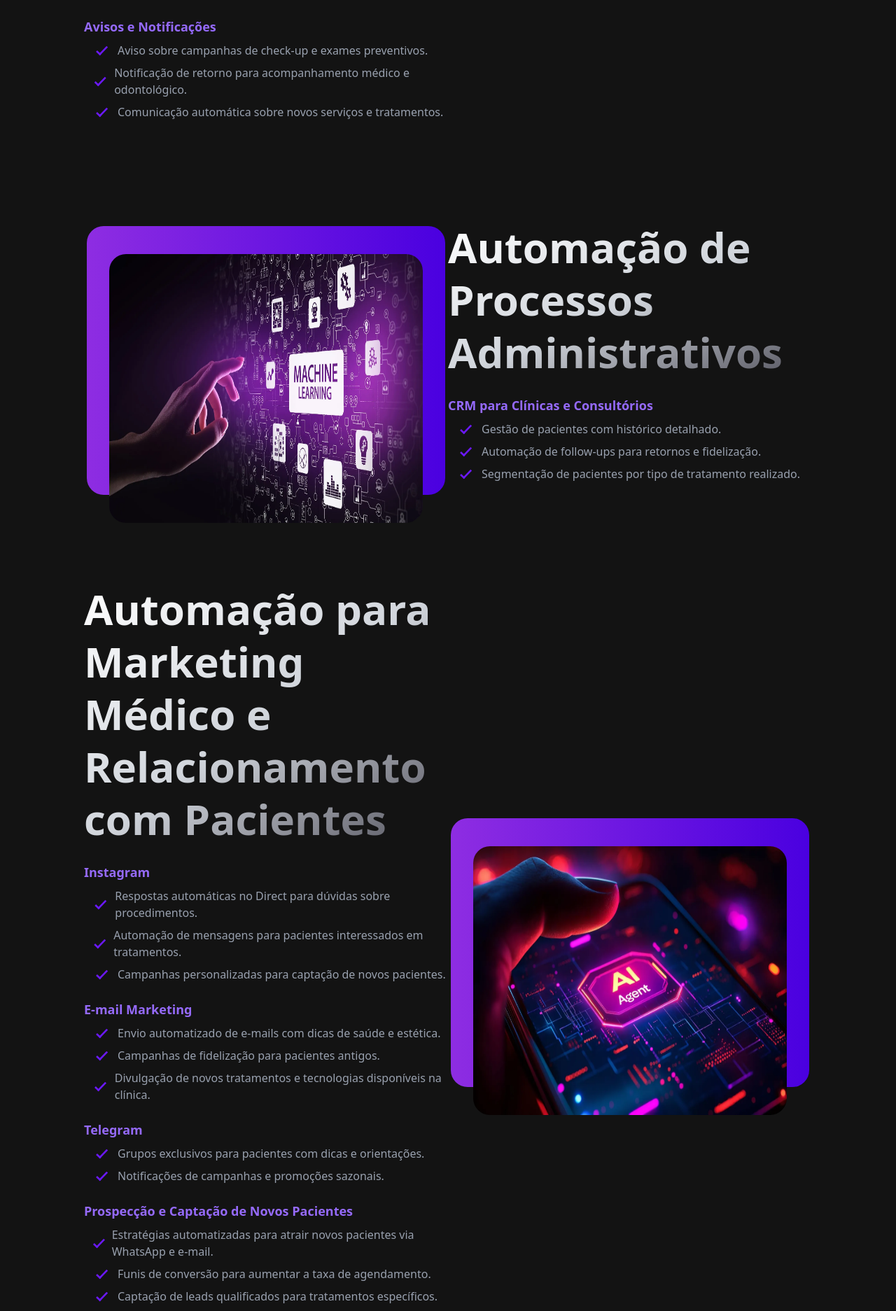
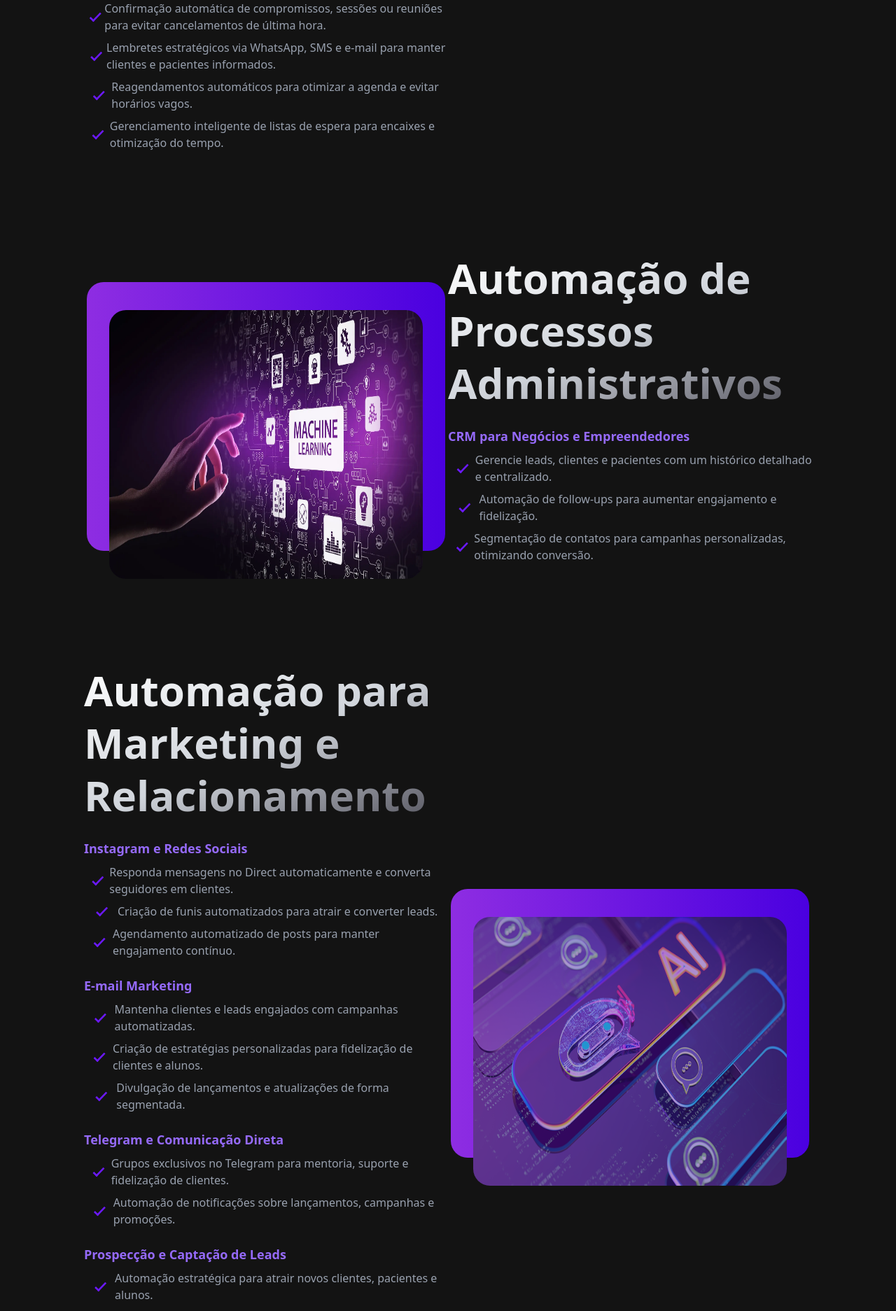
Before and after one commit to iesley-ferreira/BRXLabs, a React (Vite) app: page / in a window 1280 px wide. Shown: the part 1558-3431 px from the top of the page at 70% size. Built offline with nearby package versions, Linux system fonts and the light colour scheme; a web font is replaced by a local one.

Commit message:
Update texts and images :sparkles:

```diff
--- a/src/components/ServicesProvided/ServicesProvided.tsx
+++ b/src/components/ServicesProvided/ServicesProvided.tsx
@@ -1,117 +1,112 @@
-const servicesData = [
+const servicesData =
+[
   {
-    title: "Automação para Atendimento",
-    image: "./chatbotia.webp",
-    items: [
+    "title": "Automação para Atendimento",
+    "image": "./chatbotia.webp",
+    "items": [
       {
-        category: "WhatsApp",
-        points: [
-          "Envio automatizado de mensagens para pacientes.",
-          "Lembretes de consultas e exames agendados.",
-          "Oferta de pacotes promocionais para tratamentos.",
-          "Funis de recuperação de pacientes que não compareceram.",
-          "Suporte automatizado para dúvidas frequentes.",
-        ],
+        "category": "WhatsApp",
+        "points": [
+          "Automatize o atendimento no WhatsApp e melhore a comunicação com clientes, pacientes e leads.",
+          "Lembretes inteligentes reduzem faltas e aumentam a taxa de conversão em diversos segmentos.",
+          "Envio automático de promoções e pacotes personalizados para clientes e alunos.",
+          "Funis estratégicos para recuperação de leads, pacientes ou clientes inativos.",
+          "Suporte instantâneo para dúvidas frequentes, reduzindo carga da equipe de atendimento."
+        ]
       },
       {
-        category: "Chatbots e Inteligência Artificial",
-        points: [
-          "Atendimento virtual para agendamento de consultas e exames.",
-          "Respostas automáticas para dúvidas frequentes sobre tratamentos.",
-          "Encaminhamento de pacientes para setores específicos via chatbot.",
-        ],
+        "category": "Chatbots e Inteligência Artificial",
+        "points": [
+          "Responda clientes e leads 24h por dia sem esforço. Nossa IA entende e resolve dúvidas rapidamente.",
+          "Chatbots inteligentes para agendamento de reuniões, consultas ou suporte técnico.",
+          "Encaminhamento automático de leads para setores específicos, otimizando a conversão e atendimento."
+        ]
       },
       {
-        category: "Gerenciamento de Agendamentos",
-        points: [
-          "Confirmação automática de consultas e exames.",
-          "Lembretes de compromissos via WhatsApp, SMS e e-mail.",
-          "Reagendamento automatizado para evitar faltas.",
-          "Organização de listas de espera para encaixes.",
-        ],
+        "category": "Gerenciamento de Agendamentos",
+        "points": [
+          "Confirmação automática de compromissos, sessões ou reuniões para evitar cancelamentos de última hora.",
+          "Lembretes estratégicos via WhatsApp, SMS e e-mail para manter clientes e pacientes informados.",
+          "Reagendamentos automáticos para otimizar a agenda e evitar horários vagos.",
+          "Gerenciamento inteligente de listas de espera para encaixes e otimização do tempo."
+        ]
+      }
+    ]
   },
   {
-        category: "Avisos e Notificações",
-        points: [
-          "Aviso sobre campanhas de check-up e exames preventivos.",
-          "Notificação de retorno para acompanhamento médico e odontológico.",
-          "Comunicação automática sobre novos serviços e tratamentos.",
-        ],
-      },
-    ],
+    "title": "Automação de Processos Administrativos",
+    "image": "./machinelearning.webp",
+    "items": [
+      {
+        "category": "CRM para Negócios e Empreendedores",
+        "points": [
+          "Gerencie leads, clientes e pacientes com um histórico detalhado e centralizado.",
+          "Automação de follow-ups para aumentar engajamento e fidelização.",
+          "Segmentação de contatos para campanhas personalizadas, otimizando conversão."
+        ]
+      }
+    ]
   },
   {
-    title: "Automação de Processos Administrativos",
-    image: "./machinelearning.webp",
-    items: [
+    "title": "Automação para Marketing e Relacionamento",
+    "image": "./aiagentlabel.png",
+    "items": [
       {
-        category: "CRM para Clínicas e Consultórios",
-        points: [
-          "Gestão de pacientes com histórico detalhado.",
-          "Automação de follow-ups para retornos e fidelização.",
-          "Segmentação de pacientes por tipo de tratamento realizado.",
-        ],
-      },
-    ],
+        "category": "Instagram e Redes Sociais",
+        "points": [
+          "Responda mensagens no Direct automaticamente e converta seguidores em clientes.",
+          "Criação de funis automatizados para atrair e converter leads.",
+          "Agendamento automatizado de posts para manter engajamento contínuo."
+        ]
       },
       {
-    title: "Automação para Marketing Médico e Relacionamento com Pacientes",
-    image: "./aicellphone.webp",
-    items: [
-      {
-        category: "Instagram",
-        points: [
-          "Respostas automáticas no Direct para dúvidas sobre procedimentos.",
-          "Automação de mensagens para pacientes interessados em tratamentos.",
-          "Campanhas personalizadas para captação de novos pacientes.",
-        ],
+        "category": "E-mail Marketing",
+        "points": [
+          "Mantenha clientes e leads engajados com campanhas automatizadas.",
+          "Criação de estratégias personalizadas para fidelização de clientes e alunos.",
+          "Divulgação de lançamentos e atualizações de forma segmentada."
+        ]
       },
       {
-        category: "E-mail Marketing",
-        points: [
-          "Envio automatizado de e-mails com dicas de saúde e estética.",
-          "Campanhas de fidelização para pacientes antigos.",
-          "Divulgação de novos tratamentos e tecnologias disponíveis na clínica.",
-        ],
+        "category": "Telegram e Comunicação Direta",
+        "points": [
+          "Grupos exclusivos no Telegram para mentoria, suporte e fidelização de clientes.",
+          "Automação de notificações sobre lançamentos, campanhas e promoções."
+        ]
       },
       {
-        category: "Telegram",
-        points: [
-          "Grupos exclusivos para pacientes com dicas e orientações.",
-          "Notificações de campanhas e promoções sazonais.",
-        ],
+        "category": "Prospecção e Captação de Leads",
+        "points": [
+          "Automação estratégica para atrair novos clientes, pacientes e alunos.",
+          "Funis de conversão inteligentes para maximizar resultados.",
+          "Captação de leads qualificados para produtos digitais, serviços ou consultorias."
+        ]
+      }
+    ]
   },
   {
-        category: "Prospecção e Captação de Novos Pacientes",
-        points: [
-          "Estratégias automatizadas para atrair novos pacientes via WhatsApp e e-mail.",
-          "Funis de conversão para aumentar a taxa de agendamento.",
-          "Captação de leads qualificados para tratamentos específicos.",
-        ],
-      },
-    ],
+    "title": "Automação para Lançamentos e Vendas",
+    "image": "./aicellphone.webp",
+    "items": [
+      {
+        "category": "Promoções e Campanhas Estratégicas",
+        "points": [
+          "Venda mais com campanhas automatizadas! Notifique clientes e leads sobre novos produtos e serviços.",
+          "Automação de sequências de e-mails e mensagens para lançamentos e ofertas especiais."
+        ]
       },
       {
-    title: "Automação para Lançamentos e Venda de Tratamentos",
-    image: "./aiagentlabel.png",
-    items: [
-      {
-        category: "Promoções e Campanhas Periódicas",
-        points: [
-          "Sequências automáticas para lançamento de novos serviços.",
-          "Envio de lembretes sobre promoções sazonais (ex.: 'Mês da Saúde Bucal').",
-        ],
-      },
-      {
-        category: "Programas de Fidelização",
-        points: [
-          "Comunicação automatizada para planos recorrentes e pacotes de tratamento.",
-          "Benefícios exclusivos para pacientes que retornam regularmente.",
-        ],
-      },
-    ],
-  },
-];
+        "category": "Programas de Fidelização",
+        "points": [
+          "Transforme clientes eventuais em compradores recorrentes com comunicação automatizada.",
+          "Criação de estratégias exclusivas para retenção de alunos, pacientes e consumidores."
+        ]
+      }
+    ]
+  }
+]
+
+
 
 const ServiceCategory = ({ category, points }: { category: string; points: string[] }) => {
   return (
```
Lines whose indentation alone changed are shown as unchanged.
